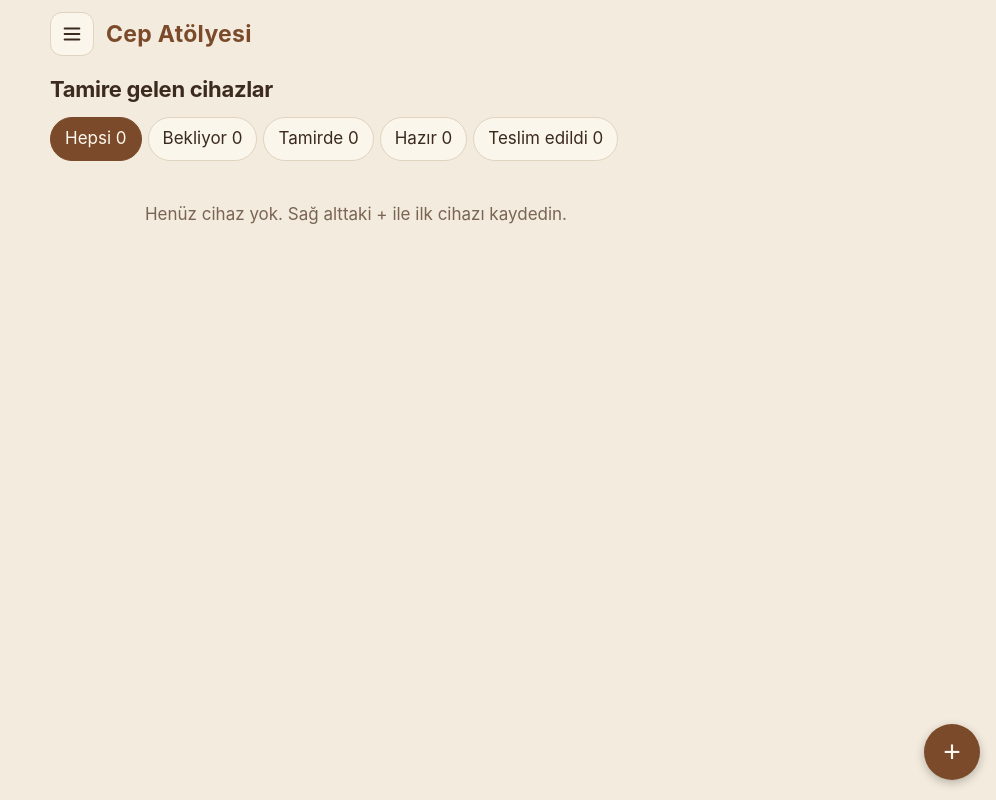
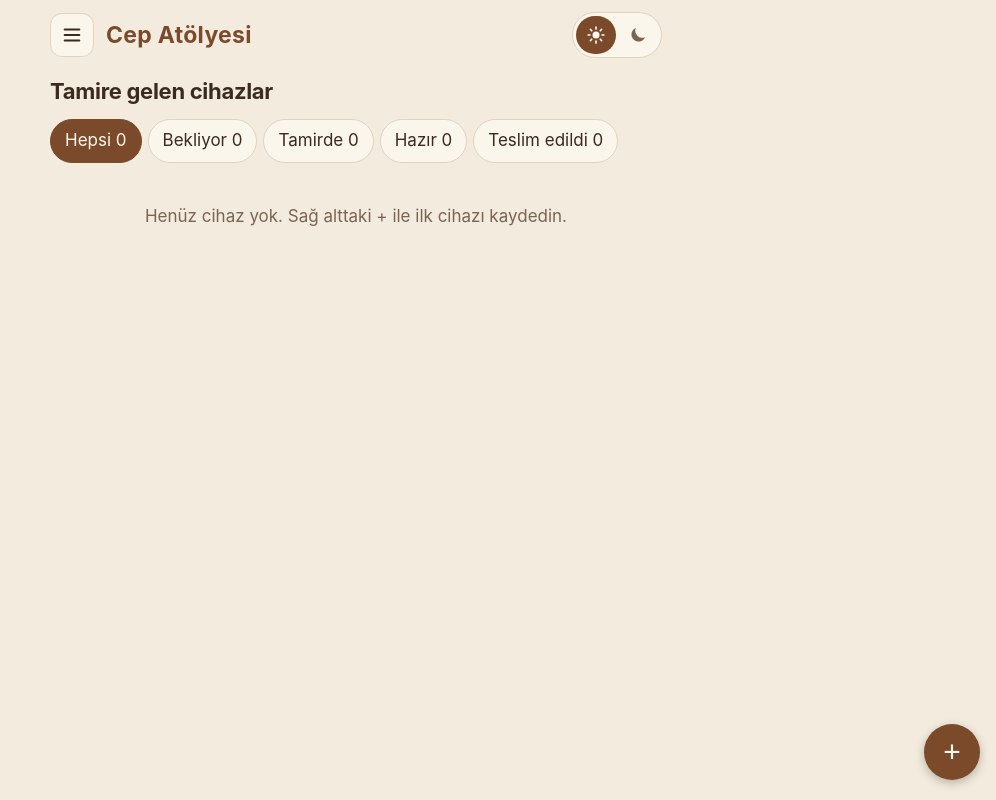
Before and after one commit to ulgen00/Tamir-takip, a plain HTML site: page index.html in a window 1280 px wide. Shown: the whole page, without its empty margins (284-1280 px from the left). Drawn offline with Linux system fonts and the light colour scheme.

Commit message:
Tema seçimini sağ üstte güneş/ay düğmelerine taşı
Menüdeki Tema seçeneği kaldırıldı. Sağ üstteki güneş (açık) ve ay (koyu)
düğmeleriyle tema seçiliyor; seçilen düğme vurgulanıyor. Seçim yapılana
kadar telefonun ayarı takip ediliyor.

Co-Authored-By: Claude Opus 5.5 <noreply@anthropic.com>
Claude-Session: https://claude.ai/code/session_015JHAoG15tUKHmAk4YZbJZ5

```diff
--- a/index.html
+++ b/index.html
@@ -56,12 +56,14 @@ display:flex;flex-direction:column;gap:4px;transform:translateX(-100%);visibilit
 .drawer .dhead button{flex:none;width:44px;min-height:44px;padding:0;justify-content:center;font-size:26px;line-height:1;color:var(--mut)}
 .drawer button{font:inherit;text-align:left;background:none;border:0;color:var(--ink);padding:12px;border-radius:10px;min-height:50px;cursor:pointer;display:flex;justify-content:space-between;align-items:center;gap:8px}
 .drawer button.on{background:var(--b1);color:var(--c1);font-weight:700}
-.dsep{height:1px;background:var(--line);margin:8px 4px}
+.themesw{margin-left:auto;flex:none;display:flex;gap:2px;padding:3px;border:1px solid var(--line);background:var(--surf);border-radius:99px}
+.themesw button{width:40px;height:38px;padding:0;border:0;border-radius:99px;background:none;color:var(--mut);display:grid;place-items:center;cursor:pointer}
+.themesw button[aria-pressed="true"]{background:var(--acc);color:var(--accink)}
 @media (prefers-reduced-motion:reduce){.drawer,.drawerbg{transition:none}}
 </style>
 </head>
 <body>
-<header class="top"><button class="menubtn" id="menuBtn" data-menu aria-label="Seçenekler" aria-expanded="false" aria-controls="drawer"><svg width="22" height="22" viewBox="0 0 24 24" aria-hidden="true"><path d="M4 6h16M4 12h16M4 18h16" stroke="currentColor" stroke-width="2.2" stroke-linecap="round" fill="none"/></svg></button><span class="brand">Cep Atölyesi</span></header>
+<header class="top"><button class="menubtn" id="menuBtn" data-menu aria-label="Seçenekler" aria-expanded="false" aria-controls="drawer"><svg width="22" height="22" viewBox="0 0 24 24" aria-hidden="true"><path d="M4 6h16M4 12h16M4 18h16" stroke="currentColor" stroke-width="2.2" stroke-linecap="round" fill="none"/></svg></button><span class="brand">Cep Atölyesi</span><div class="themesw" role="group" aria-label="Tema"><button data-themeset="light" aria-label="Açık tema" title="Açık tema"><svg width="20" height="20" viewBox="0 0 24 24" aria-hidden="true" fill="none" stroke="currentColor" stroke-width="2" stroke-linecap="round"><circle cx="12" cy="12" r="4.2" fill="currentColor" stroke="none"/><path d="M12 2.5v2.2M12 19.3v2.2M2.5 12h2.2M19.3 12h2.2M5.3 5.3l1.6 1.6M17.1 17.1l1.6 1.6M5.3 18.7l1.6-1.6M17.1 6.9l1.6-1.6"/></svg></button><button data-themeset="dark" aria-label="Koyu tema" title="Koyu tema"><svg width="20" height="20" viewBox="0 0 24 24" aria-hidden="true"><path d="M20.5 14.6A8.5 8.5 0 0 1 9.4 3.5a8.5 8.5 0 1 0 11.1 11.1z" fill="currentColor"/></svg></button></div></header>
 <main id="app"></main>
 <button class="fab" id="fab" aria-label="Yeni kayıt ekle">+</button>
 <div class="drawerbg" id="drawerbg"></div>
@@ -86,7 +88,7 @@ function ask(msg,only){return new Promise(res=>{const d=document.createElement("
 const say=m=>ask(m,true);
 
 function render(){
-  $("#drawerNav").innerHTML=[["repairs","Cihazlar"],["cash","Kasa"],["sum","Özet"]].map(([k,t])=>`<button class="${view==k?"on":""}" data-v="${k}" ${view==k?'aria-current="page"':""}>${t}</button>`).join("")+`<div class="dsep"></div><button data-themebtn><span>Tema</span><span class="mut">${themeLabel()}</span></button>`;
+  $("#drawerNav").innerHTML=[["repairs","Cihazlar"],["cash","Kasa"],["sum","Özet"]].map(([k,t])=>`<button class="${view==k?"on":""}" data-v="${k}" ${view==k?'aria-current="page"':""}>${t}</button>`).join("");
   $("#fab").style.display=view=="sum"?"none":"block";
   $("#app").innerHTML=view=="repairs"?vRepairs():view=="cash"?vCash():vSum();
 }
@@ -171,7 +173,6 @@ document.addEventListener("click",async e=>{
   else if(d.r)repairForm(d.r);
   else if(d.t)txForm(d.t);
   else if(b.id=="fab")view=="repairs"?repairForm():txForm();
-  else if(d.themebtn!==undefined){closeMenu();themeSheet()}
   else if(d.themeset)setTheme(d.themeset);
   else if(d.egov!==undefined)copyImei();
   else if(d.scan!==undefined)startScan();
@@ -209,10 +210,12 @@ document.addEventListener("click",async e=>{
 $("#drawerbg").addEventListener("click",closeMenu);
 document.addEventListener("keydown",e=>{if(e.key=="Escape"&&closeMenu())$("#menuBtn").focus()});
 let theme="auto";try{theme=localStorage.getItem("tamir-tema")||"auto"}catch(e){}
-function applyTheme(){const r=document.documentElement;theme=="auto"?r.removeAttribute("data-theme"):r.setAttribute("data-theme",theme)}
-const themeLabel=()=>({auto:"Otomatik",light:"Açık",dark:"Koyu"})[theme];
-function themeSheet(){sheet(`<h1>Tema</h1>${[["auto","Otomatik","Telefonun ayarını takip eder"],["dark","Koyu","Her zaman karanlık mod"],["light","Açık","Her zaman aydınlık mod"]].map(([k,t,d])=>`<button class="card item" data-themeset="${k}"><div class="row sp"><span class="b">${t}</span>${theme==k?'<span class="chip s2">Seçili</span>':""}</div><div class="mut">${d}</div></button>`).join("")}<div class="row" style="margin-top:8px"><button class="btn" data-close>Kapat</button></div>`)}
-function setTheme(k){theme=k;try{localStorage.setItem("tamir-tema",theme)}catch(e){}applyTheme();closeSheet();render()}
+// Sağ üstteki güneş/ay düğmeleri: seçilene kadar telefonun ayarı takip edilir, seçilen düğme vurgulanır.
+const effTheme=()=>theme=="auto"?(matchMedia("(prefers-color-scheme: dark)").matches?"dark":"light"):theme;
+function applyTheme(){const r=document.documentElement;theme=="auto"?r.removeAttribute("data-theme"):r.setAttribute("data-theme",theme);
+  const e=effTheme();document.querySelectorAll(".themesw [data-themeset]").forEach(b=>b.setAttribute("aria-pressed",b.dataset.themeset==e))}
+try{matchMedia("(prefers-color-scheme: dark)").addEventListener("change",applyTheme)}catch(e){}
+function setTheme(k){theme=k;try{localStorage.setItem("tamir-tema",theme)}catch(e){}applyTheme()}
 applyTheme();
 // ---- IMEI -> marka/model otomatik doldurma ----
 // IMEI'nin ilk 8 hanesi (TAC) cihaz modelini belirtir. Sıra: 1) bu dükkanda daha önce
```
